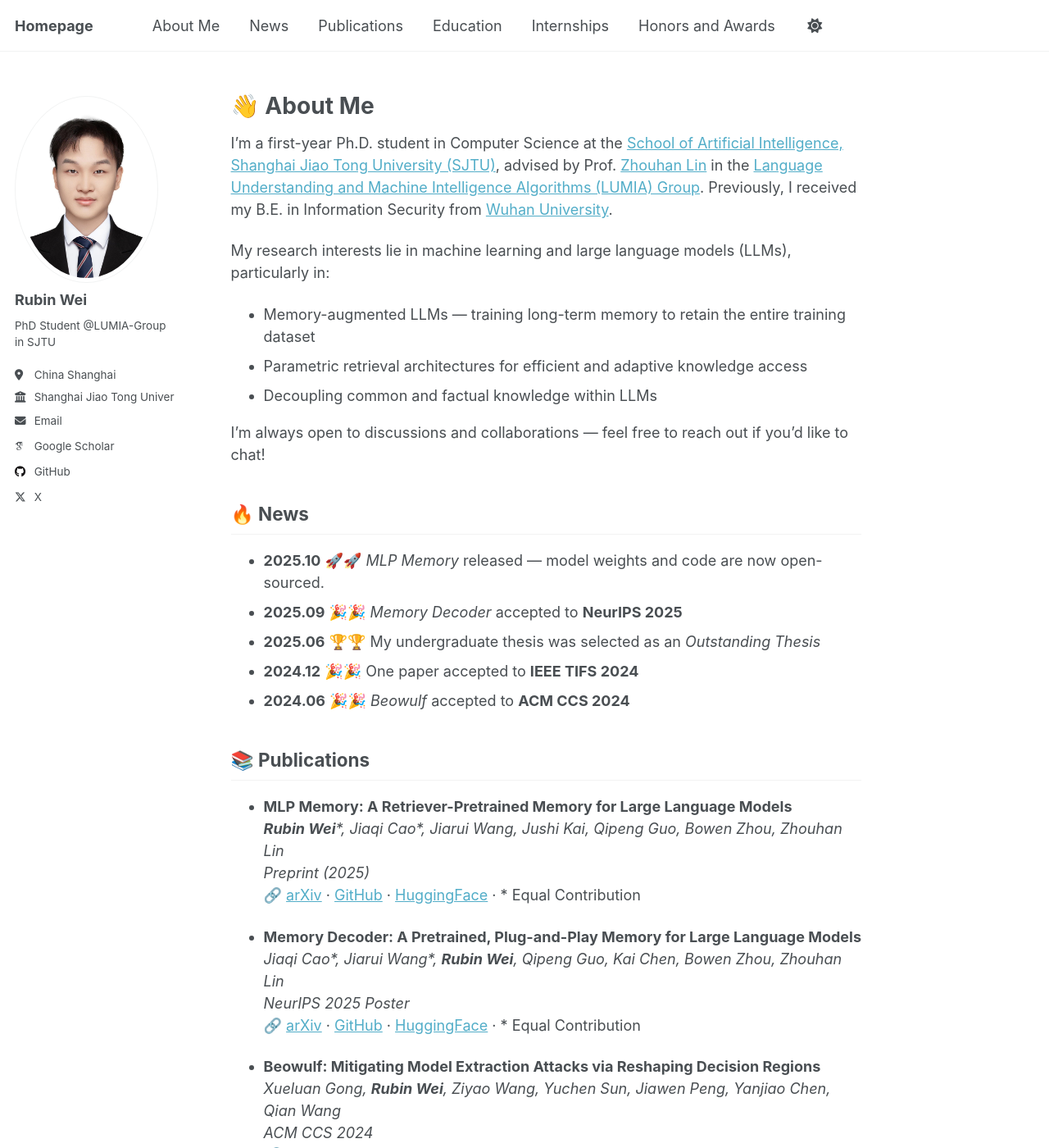
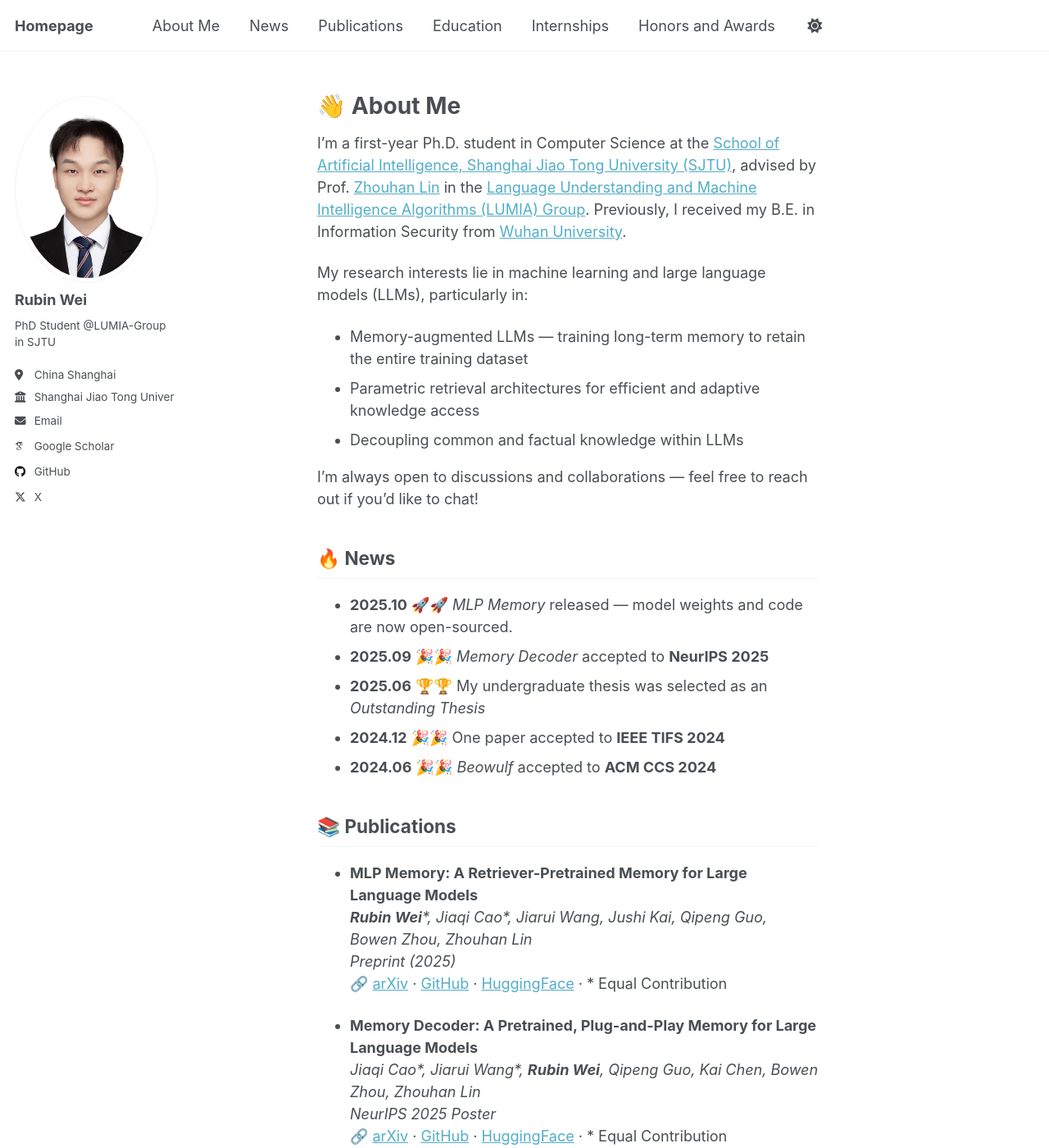
Before and after one commit to Rubin-Wei/Rubin-Wei.github.io, a Jekyll site: the page built from _pages/about.md, in a window 1280 px wide and 1400 px high. Shown: the whole window at 82% size. Built offline with Jekyll 4.4.1, drawn with Linux system fonts in a browser that asks for light colours; some web fonts are replaced; a script that is not in the unit is left out.

Commit message:
modify layout

```diff
--- a/_sass/_themes.scss
+++ b/_sass/_themes.scss
@@ -70,7 +70,7 @@ $susy: (
     math: fluid,
     output: float,
     gutter-position: after,
-    container: $large,
+    container: $x-large,
     global-box-sizing: border-box,
 );
 
--- a/_sass/layout/_page.scss
+++ b/_sass/layout/_page.scss
@@ -18,9 +18,9 @@
 
 .page {
   @include breakpoint($large) {
-    @include span(10 of 12 last);
+    @include span(9 of 12 last);
     @include prefix(0.5 of 12);
-    @include suffix(2 of 12);
+    @include suffix(2.5 of 12);
   }
 
   .page__inner-wrap {
```
